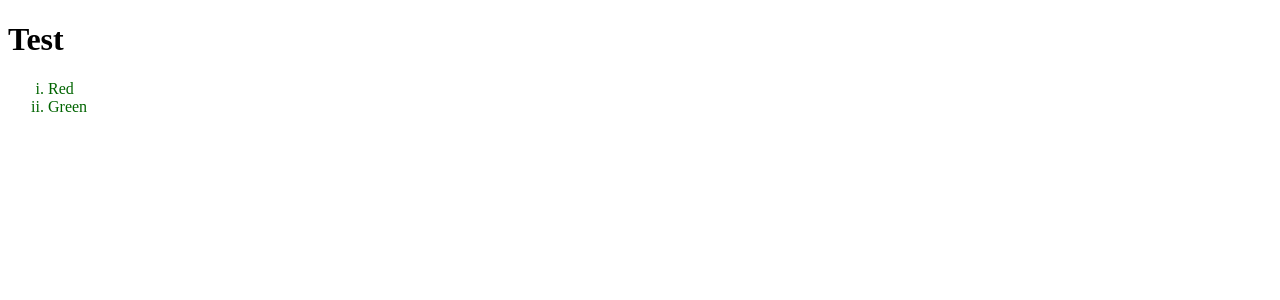
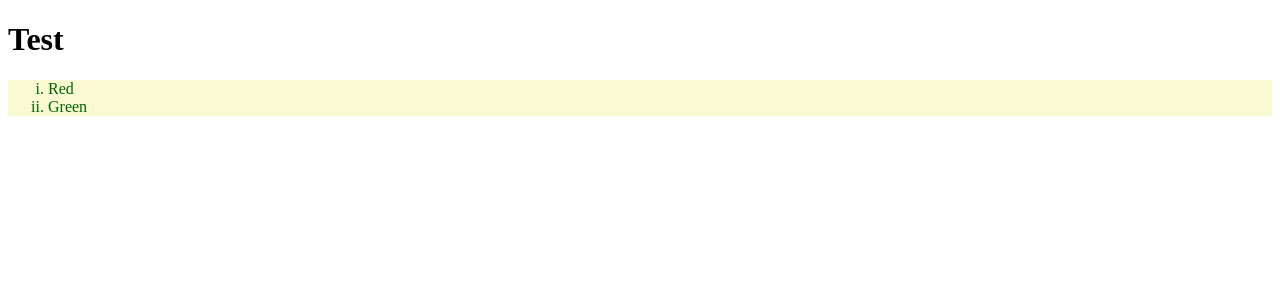
Before and after one commit to Murugananthstr/React18WithTypeScript, a React (Vite) app in the folder react-app/: page / in a window 1280 px wide. Shown: the top 300 px of the page. Built offline with nearby package versions, Linux system fonts and the light colour scheme.

Commit message:
instead list-group className change it to listGroup and how to combine multiple classnames here for styling in css modules

```diff
--- a/react-app/src/components/ListGroup/ListGroup.module.css
+++ b/react-app/src/components/ListGroup/ListGroup.module.css
@@ -1,4 +1,8 @@
-.list-group {
+.listGroup {
   list-style: lower-roman;
   color: darkgreen;
 }
+
+.listGroupBackground {
+  background-color: lightgoldenrodyellow;
+}
--- a/react-app/src/components/ListGroup/ListGroup.tsx
+++ b/react-app/src/components/ListGroup/ListGroup.tsx
@@ -14,7 +14,7 @@ function ListGroup({ items, heading, onSelectItem }: Props) {
     <div>
       <h1>{heading}</h1>
       {items.length === 0 && <p>Not Items Found</p>}
-      <ul className={style["list-group"]}>
+      <ul className={[style.listGroup, style.listGroupBackground].join(" ")}>
         {items.map((item, index) => (
           <li
             className={
```
